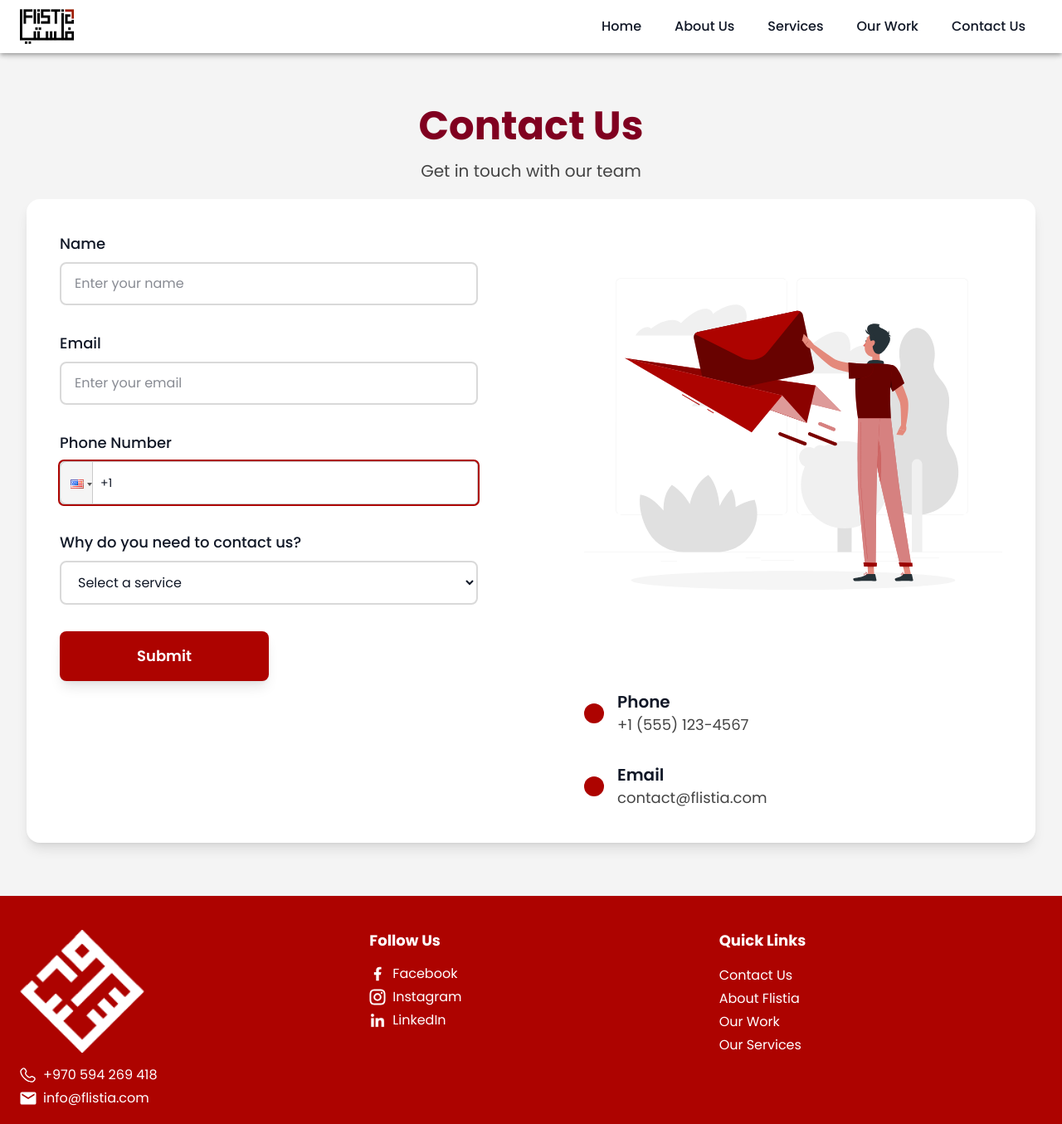
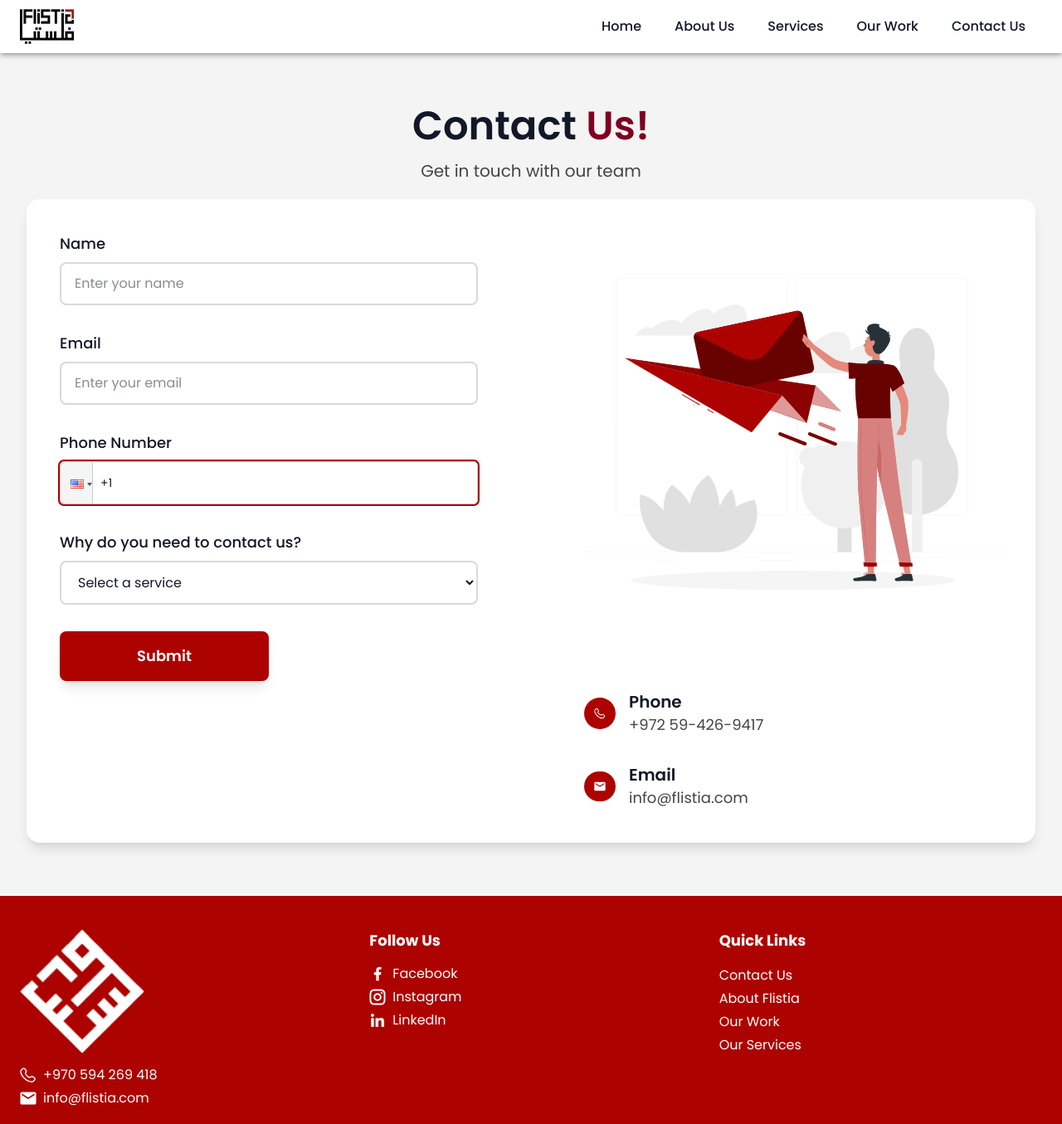
Before and after one commit to FlistiaTechTeam/Flistia-Website, a React (Vite) app: page /contact-us in a window 1280 px wide. Shown: the top 1355 px of the page at 83% size. Built offline with nearby package versions, Linux system fonts and the light colour scheme; a web font is replaced by a local one.

Commit message:
add icons to contact info and use premade color variables

```diff
--- a/src/pages/ContactUs.jsx
+++ b/src/pages/ContactUs.jsx
@@ -2,6 +2,8 @@ import { useForm } from "react-hook-form";
 import { toast } from "react-hot-toast";
 import { useState } from "react";
 import contactImage from "../assets/images/contact-us/contact-image.svg";
+import emailIcon from "../assets/images/footer/gmail.svg";
+import phoneIcon from "../assets/images/footer/phone.svg";
 import PhoneInput from "react-phone-input-2";
 import "react-phone-input-2/lib/style.css";
 
@@ -49,7 +51,9 @@ function ContactUs() {
     <div className="min-h-screen bg-separator py-16 px-4 sm:px-6 lg:px-8">
       <div className="max-w-7xl mx-auto">
         <div className="text-center mb-5">
-          <h1 className="text-5xl font-bold text-heading-2 mb-4">Contact Us</h1>
+          <h1 className="text-5xl font-semibold mb-4">
+            Contact <span className="text-heading-2">Us!</span>
+          </h1>
           <p className="text-xl text-paragraph">Get in touch with our team</p>
         </div>
 
@@ -185,25 +189,25 @@ function ContactUs() {
             </div>
             <div className="space-y-8">
               <div className="flex items-center space-x-4">
-                <div className="p-3 bg-[#AD0300] bg-opacity-10 rounded-full">
-                  {/* <img src={phoneIcon} alt="Phone" /> */}
+                <div className="p-3 bg-heading-1 bg-opacity-10 rounded-full">
+                  <img src={phoneIcon} alt="Phone" />
                 </div>
                 <div>
                   <h3 className="text-xl font-semibold text-[#111827]">
                     Phone
                   </h3>
-                  <p className="text-lg text-[#444444]">+1 (555) 123-4567</p>
+                  <p className="text-lg text-[#444444]">+972 59-426-9417</p>
                 </div>
               </div>
               <div className="flex items-center space-x-4">
-                <div className="p-3 bg-[#AD0300] bg-opacity-10 rounded-full">
-                  {/* <img src={emailIcon} alt="Email" /> */}
+                <div className="p-3 bg-heading-1 rounded-full">
+                  <img src={emailIcon} alt="Email" />
                 </div>
                 <div>
                   <h3 className="text-xl font-semibold text-[#111827]">
                     Email
                   </h3>
-                  <p className="text-lg text-[#444444]">contact@flistia.com</p>
+                  <p className="text-lg text-[#444444]">info@flistia.com</p>
                 </div>
               </div>
             </div>
```
